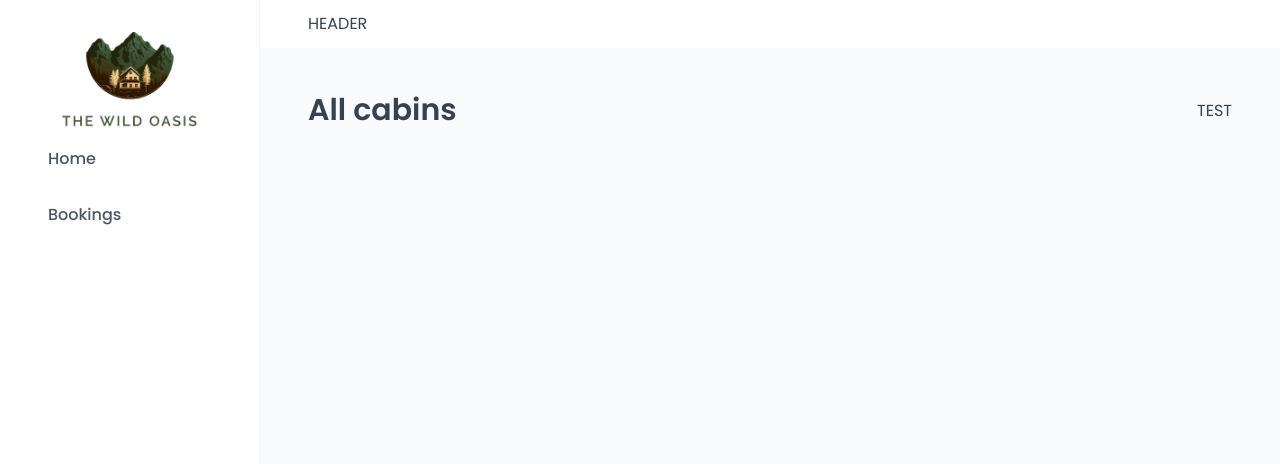
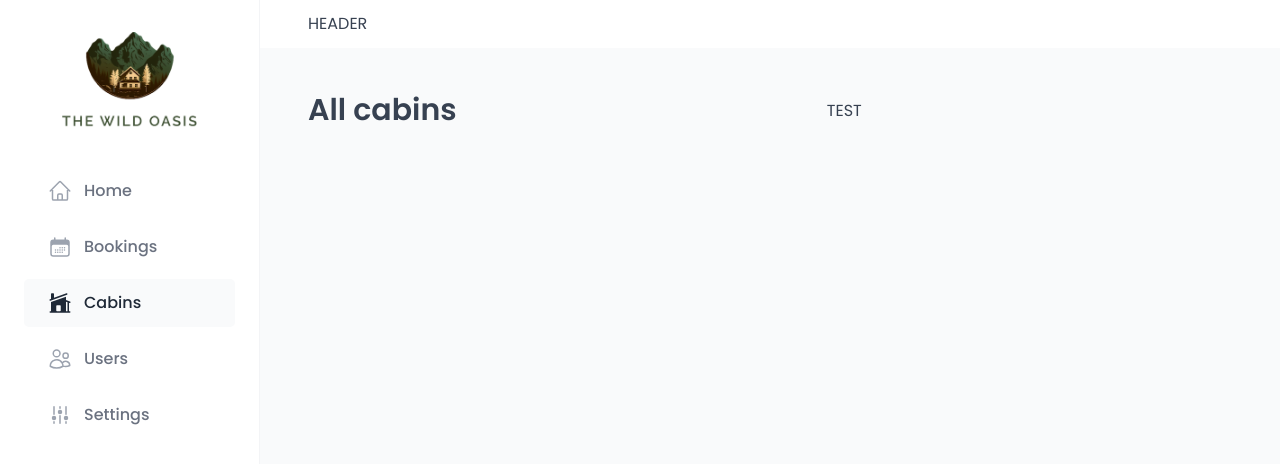
Before and after one commit to diletant93/the-wild-oasis, a React (Vite) app: page /cabins in a window 1280 px wide. Shown: the top 464 px of the page. Built offline with nearby package versions, Linux system fonts and the light colour scheme; no server answers; the database is empty; a web font is replaced by a local one.

Commit message:
supabase connected

```diff
--- a/package.json
+++ b/package.json
@@ -10,9 +10,11 @@
     "preview": "vite preview"
   },
   "dependencies": {
+    "@supabase/supabase-js": "^2.47.2",
     "components": "^0.1.0",
     "react": "^18.2.0",
     "react-dom": "^18.2.0",
+    "react-icons": "^5.4.0",
     "react-router-dom": "^6.28.0",
     "styled": "^1.0.0",
     "styled-components": "^6.1.13"
--- a/src/pages/Cabins.jsx
+++ b/src/pages/Cabins.jsx
@@ -1,11 +1,25 @@
+import { useEffect, useState } from "react";
 import Heading from "../ui/Heading";
 import Row from "../ui/Row";
+import { getCabins } from "../services/apiCabins";
 
 function Cabins() {
+  const [url, setUrl] = useState('')
+  useEffect(function(){
+    async function FetchData(){
+      const data = await getCabins()
+      console.log(data)
+      console.log(data[0].image)
+     setUrl(data[0].image)
+    }
+    FetchData()
+  })
+  console.log(url)
   return (
     <Row type="horizontal">
       <Heading as="h1">All cabins</Heading>
       <p>TEST</p>
+      <img src={url} alt="" />
     </Row>
   );
 }
--- /dev/null
+++ b/src/services/apiCabins.js
@@ -0,0 +1,13 @@
+import supabase from "./supabase"
+async function getCabins(){
+    let {data: cabins, error} = await supabase
+    .from('cabins')
+    .select('*')
+    if(error){
+        console.error(error)
+        throw new Error('Cabins could not be loaded')
+    }
+    return cabins
+}
+
+export {getCabins}
--- /dev/null
+++ b/src/services/supabase.js
@@ -0,0 +1,8 @@
+
+import { createClient } from '@supabase/supabase-js'
+const supabaseUrl = 'https://lfijklzpszkjdjzyuoco.supabase.co'
+// eslint-disable-next-line no-undef
+const supabaseKey = 'eyJhbGciOiJIUzI1NiIsInR5cCI6IkpXVCJ9.eyJpc3MiOiJzdXBhYmFzZSIsInJlZiI6ImxmaWprbHpwc3pramRqenl1b2NvIiwicm9sZSI6ImFub24iLCJpYXQiOjE3MzM1MDg5MjYsImV4cCI6MjA0OTA4NDkyNn0.0ojfnRaDM9Fh60Ys4AZMURux6e5AWEjNclcplLPwijo'
+const supabase = createClient(supabaseUrl, supabaseKey)
+
+export default supabase
--- a/src/ui/MainNav.jsx
+++ b/src/ui/MainNav.jsx
@@ -1,6 +1,13 @@
 import { NavLink } from "react-router-dom";
 import styled from "styled-components";
-
+import {
+  HiAdjustmentsVertical,
+  HiHomeModern ,
+  HiOutlineHome,
+  HiOutlineHomeModern,
+  HiOutlineUsers,
+  HiCalendarDays,
+} from "react-icons/hi2";
 const NavList = styled.ul`
   display: flex;
   flex-direction: column;
@@ -14,7 +21,7 @@ const StyledNavLink= styled(NavLink)`
     align-items: center;
     gap: 1.2rem;
 
-    color: var(--color-grey-600);
+    color: var(--color-grey-500);
     font-size: 1.6rem;
     font-weight: 500;
     padding: 1.2rem 2.4rem;
@@ -42,7 +49,7 @@ const StyledNavLink= styled(NavLink)`
   &:active svg,
   &.active:link svg,
   &.active:visited svg {
-    color: var(--color-brand-600);
+    color: var(--color-grey-800);
   }
 `;
 
@@ -50,8 +57,36 @@ function MainNav() {
   return (
     <nav>
       <NavList>
-        <li><StyledNavLink to="/dashboard">Home</StyledNavLink></li>
-        <li><StyledNavLink to="/bookings">Bookings</StyledNavLink></li>
+        <li>
+          <StyledNavLink to="/dashboard">
+            <HiOutlineHome />
+            <span>Home</span>
+          </StyledNavLink>
+        </li>
+        <li>
+          <StyledNavLink to="/bookings">
+            <HiCalendarDays/>
+            <span>Bookings</span>
+        </StyledNavLink>
+        </li>
+        <li>
+          <StyledNavLink to="/cabins">
+            <HiHomeModern />
+            <span>Cabins</span>
+          </StyledNavLink>
+        </li>
+        <li>
+          <StyledNavLink to="/users">
+            <HiOutlineUsers/>
+            <span>Users</span>
+        </StyledNavLink>
+        </li>
+        <li>
+          <StyledNavLink to="/settings">
+            <HiAdjustmentsVertical/>
+            <span>Settings</span>
+        </StyledNavLink>
+        </li>
       </NavList>
     </nav>
   );
--- a/src/ui/Sidebar.jsx
+++ b/src/ui/Sidebar.jsx
@@ -6,6 +6,9 @@ const StyledSidebar = styled.aside`
     padding: 3.2rem 2.4rem;
     border-right: 1px solid var(--color-grey-100);
     grid-row: 1/-1;
+    display: flex;
+    flex-direction: column;
+    gap: 3.2rem;
 `
 function Sidebar() {
   return (
```
Also changed, not shown: 1 other file (tests, documents, lock files or other folders).
